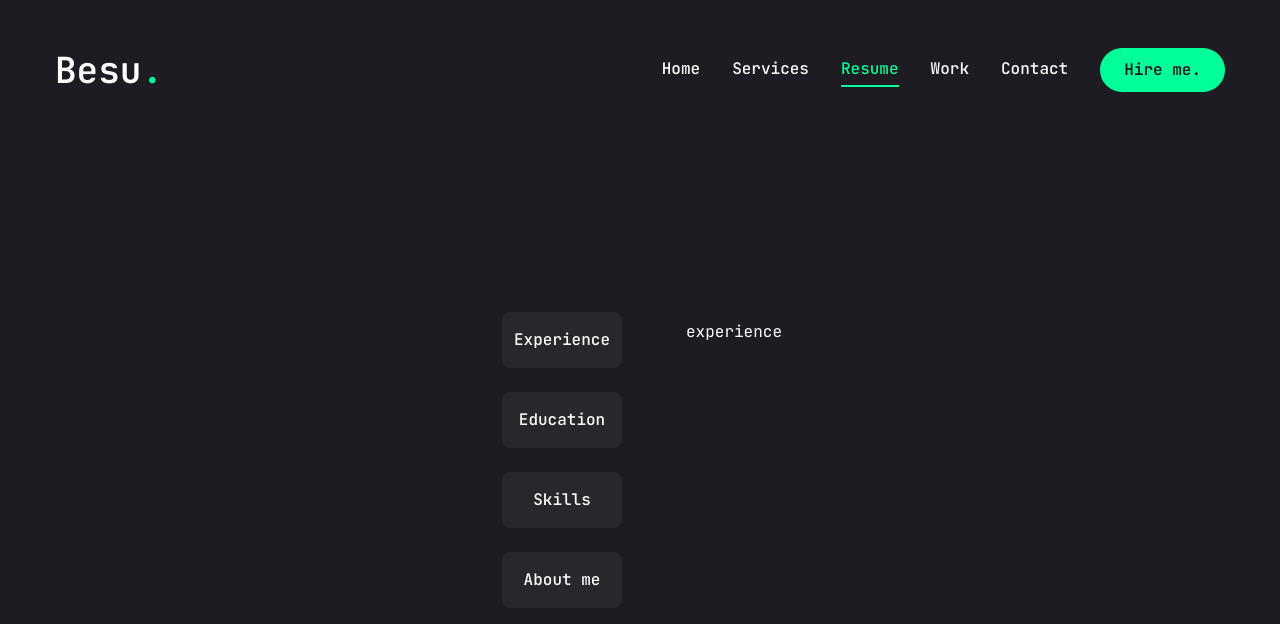
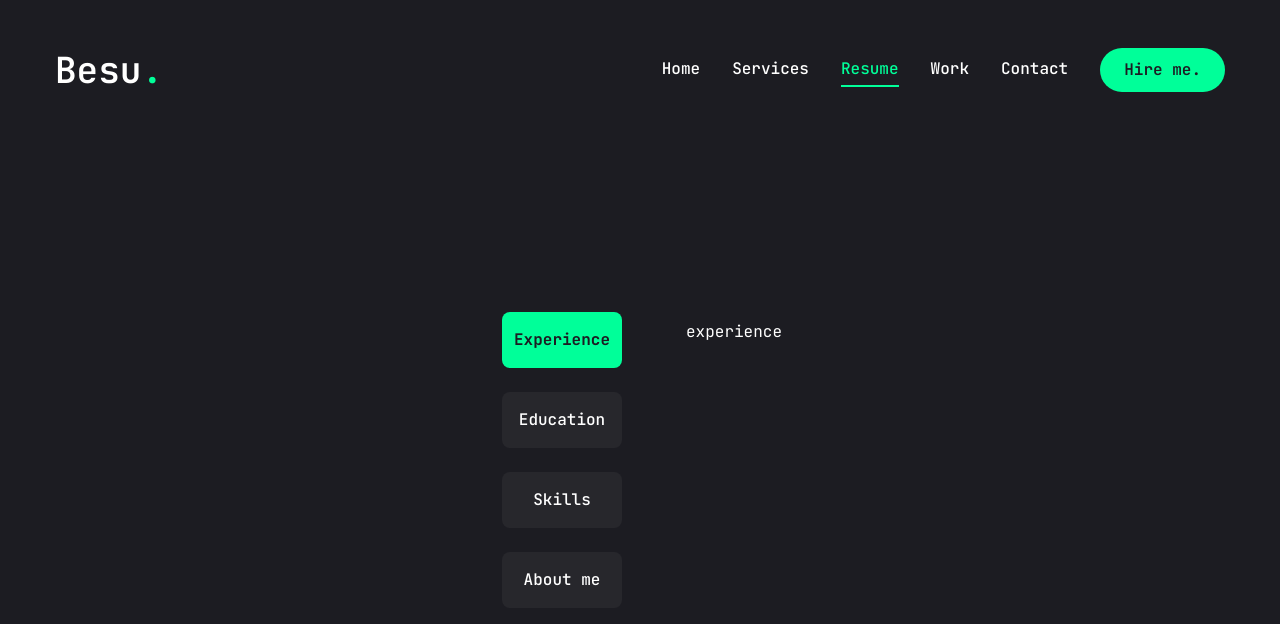
Before and after one commit to Besufekad-HAZ/My-Portfolio-Next, a Next.js app: page /resume in a window 1280 px wide. Shown: the top 624 px of the page. Built offline with nearby package versions, Linux system fonts and the light colour scheme.

Commit message:
Update the font and tablist styling

```diff
--- a/components/ui/tabs.tsx
+++ b/components/ui/tabs.tsx
@@ -27,7 +27,8 @@ const TabsTrigger = React.forwardRef<
     ref={ref}
     className={cn(
       "inline-flex items-center w-full bg-[#27272c] justify-center whitespace-nowrap text-white rounded-lg p-3 text-balance \
-      font-medium ring-offset-white transition-all disabled:pointer-events-none disabled:opacity-50",
+      font-medium ring-offset-white transition-all disabled:pointer-events-none disabled:opacity-50\
+      data-[state=active]:bg-accent data-[state=active]:text-primary data-[state=active]:font-bold data-[state=active]:shadow-sm",
       className
     )}
     {...props}
```
